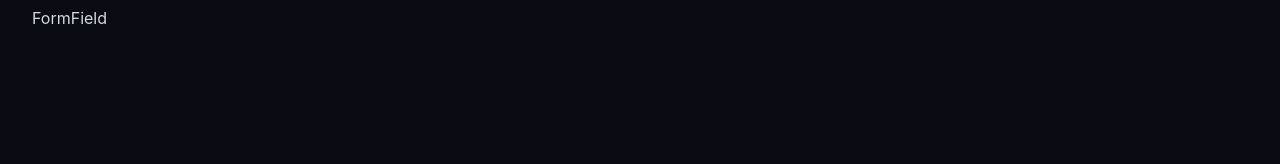
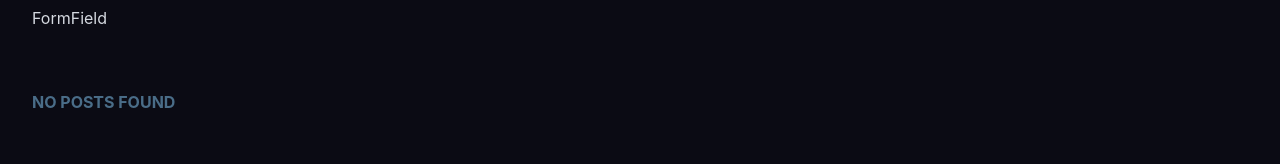
Before and after one commit to pronoia9/dall-elyse, a React (Vite) app in the folder client/: page / in a window 1280 px wide. Shown: the part 260-424 px from the top of the page. Built offline with nearby package versions, Linux system fonts and the light colour scheme; a web font is replaced by a local one.

Commit message:
add render cards

```diff
--- a/client/src/pages/Home.jsx
+++ b/client/src/pages/Home.jsx
@@ -39,7 +39,12 @@ const Home = () => {
                 Showing results for <span className='text-[#4a6d88]'>{searchText}</span>
               </h2>
             )}
-            <div className='grid lg:grid-cols-4 sm:grid-cols-3 xs:grid-cols-2 grid-cols-1 gap-3'></div>
+            <div className='grid lg:grid-cols-4 sm:grid-cols-3 xs:grid-cols-2 grid-cols-1 gap-3'>
+              <RenderCards
+                data={searchText ? [] : []}
+                title={searchText ? 'No search results found' : 'No posts found'}
+              />
+            </div>
           </>
         )}
       </div>
```
